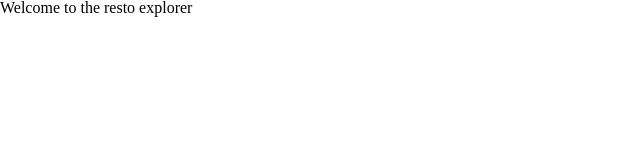
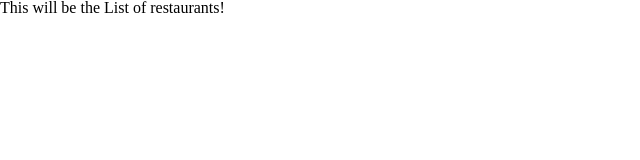
Before and after one commit to surbina/resto-explorer, a React app: page / in a window 1280 px wide. Shown: the top 160 px of the page, without its empty margins (0-640 px from the left). Built offline with nearby package versions, Linux system fonts and the light colour scheme; no server answers.

Commit message:
feat: add react-router

```diff
--- a/package.json
+++ b/package.json
@@ -31,6 +31,7 @@
     "react": "^17.0.1",
     "react-dom": "^17.0.1",
     "react-popper": "^2.2.4",
+    "react-router-dom": "^5.2.0",
     "styled-components": "^5.2.1",
     "styled-reset": "^4.3.4"
   },
@@ -49,6 +50,7 @@
     "@types/jest": "^26.0.19",
     "@types/react": "^17.0.0",
     "@types/react-dom": "^17.0.0",
+    "@types/react-router-dom": "^5.1.7",
     "@types/styled-components": "^5.1.7",
     "@typescript-eslint/eslint-plugin": "^4.10.0",
     "@typescript-eslint/parser": "^4.10.0",
--- a/src/Welcome.tsx
+++ /dev/null
@@ -1,23 +0,0 @@
-import { useQuery, gql } from '@apollo/client';
-import * as React from 'react';
-
-const QUERY = gql`
-  query GetCategories {
-    search(location: "Los Angeles") {
-      business {
-        id
-        name
-      }
-    }
-  }
-`;
-
-function Welcome() {
-  const { data } = useQuery(QUERY);
-
-  console.log({ data });
-
-  return <div>Welcome to the resto explorer</div>;
-}
-
-export default Welcome;
--- a/src/index.tsx
+++ b/src/index.tsx
@@ -1,17 +1,27 @@
 import { ApolloProvider } from '@apollo/client';
 import * as React from 'react';
 import * as ReactDOM from 'react-dom';
+import { BrowserRouter as Router, Switch, Route } from 'react-router-dom';
 import { Reset } from 'styled-reset';
 
-import Welcome from './Welcome';
 import client from './apollo-client';
+import { List, Detail } from './pages';
 
 function App() {
   return (
     <React.StrictMode>
       <ApolloProvider client={client}>
         <Reset />
-        <Welcome />
+        <Router>
+          <Switch>
+            <Route path="/restaurant">
+              <Detail />
+            </Route>
+            <Route path="/">
+              <List />
+            </Route>
+          </Switch>
+        </Router>
       </ApolloProvider>
     </React.StrictMode>
   );
--- /dev/null
+++ b/src/pages/detail/Detail.tsx
@@ -0,0 +1,7 @@
+import * as React from 'react';
+
+function Detail() {
+  return <div>This will be the restaurant Detail!</div>;
+}
+
+export default Detail;
--- /dev/null
+++ b/src/pages/detail/index.ts
@@ -0,0 +1,3 @@
+import Detail from './Detail';
+
+export default Detail;
--- /dev/null
+++ b/src/pages/index.ts
@@ -0,0 +1,4 @@
+import Detail from './detail';
+import List from './list';
+
+export { List, Detail };
--- /dev/null
+++ b/src/pages/list/List.tsx
@@ -0,0 +1,7 @@
+import * as React from 'react';
+
+function List() {
+  return <div>This will be the List of restaurants!</div>;
+}
+
+export default List;
--- /dev/null
+++ b/src/pages/list/index.ts
@@ -0,0 +1,3 @@
+import List from './List';
+
+export default List;
--- a/webpack.config.js
+++ b/webpack.config.js
@@ -45,6 +45,7 @@ module.exports = {
     }),
   ],
   devServer: {
+    historyApiFallback: true,
     proxy: {
       '/api': proxyConfig,
     },
```
Also changed, not shown: vercel.json (added), 1 other file (tests, documents, lock files or other folders).
